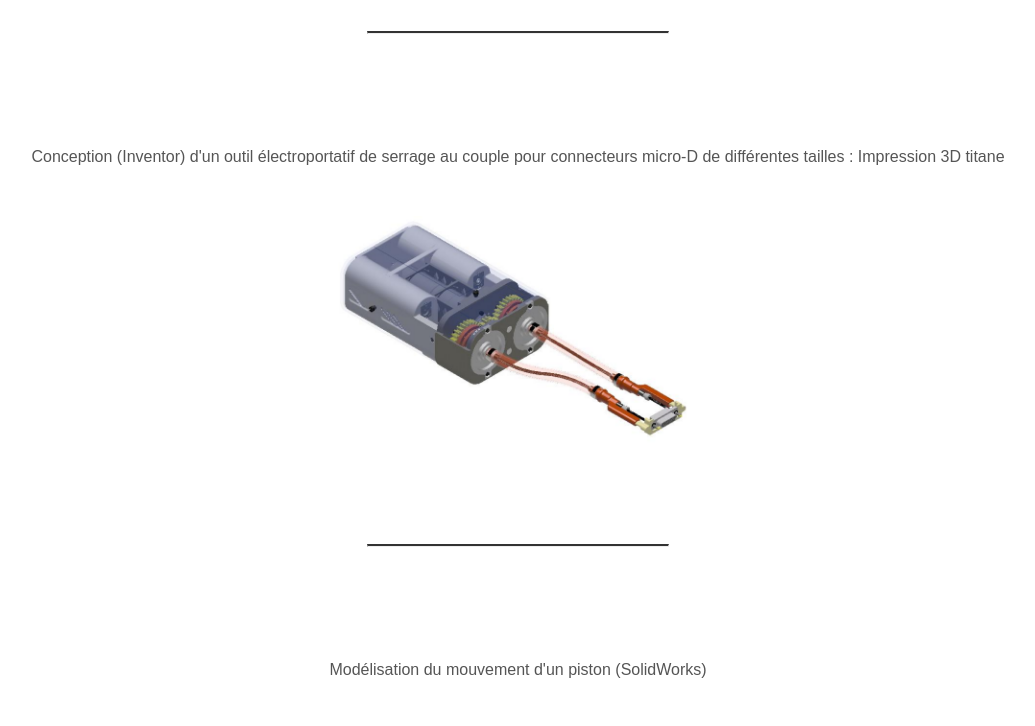
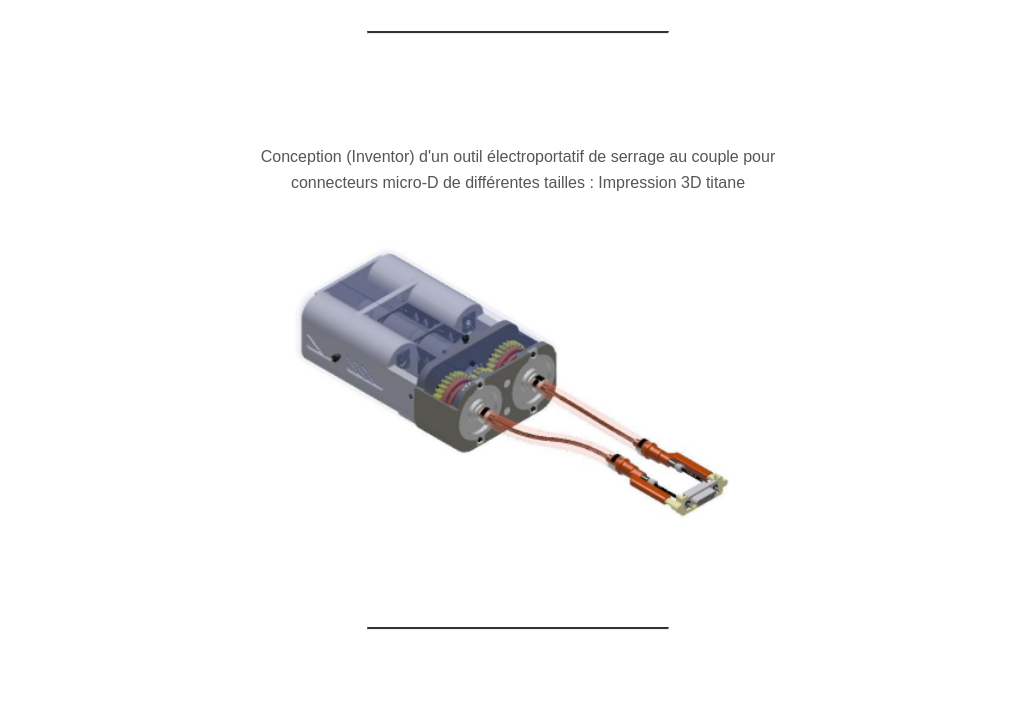
Before and after one commit to BBouv74/Portfolio-web, a plain HTML site: page index.html in a window 1280 px wide. Shown: the part 1655-2381 px from the top of the page, without its empty margins (122-1157 px from the left). Drawn offline with Linux system fonts and the light colour scheme.

Commit message:
Add files via upload

```diff
--- a/style.css
+++ b/style.css
@@ -149,10 +149,12 @@ footer .linkedin-logo img {
 
 .photo {
     text-align: center;
+    width: 50%;
+    margin: 0 auto; /* Centre l'image horizontalement */
 }
 
 .photo img {
-    width: 30%;
+    width: 75%;
     height: auto;
     border-radius: 8px;
     margin: 0 auto; /* Centre l'image horizontalement */
```
